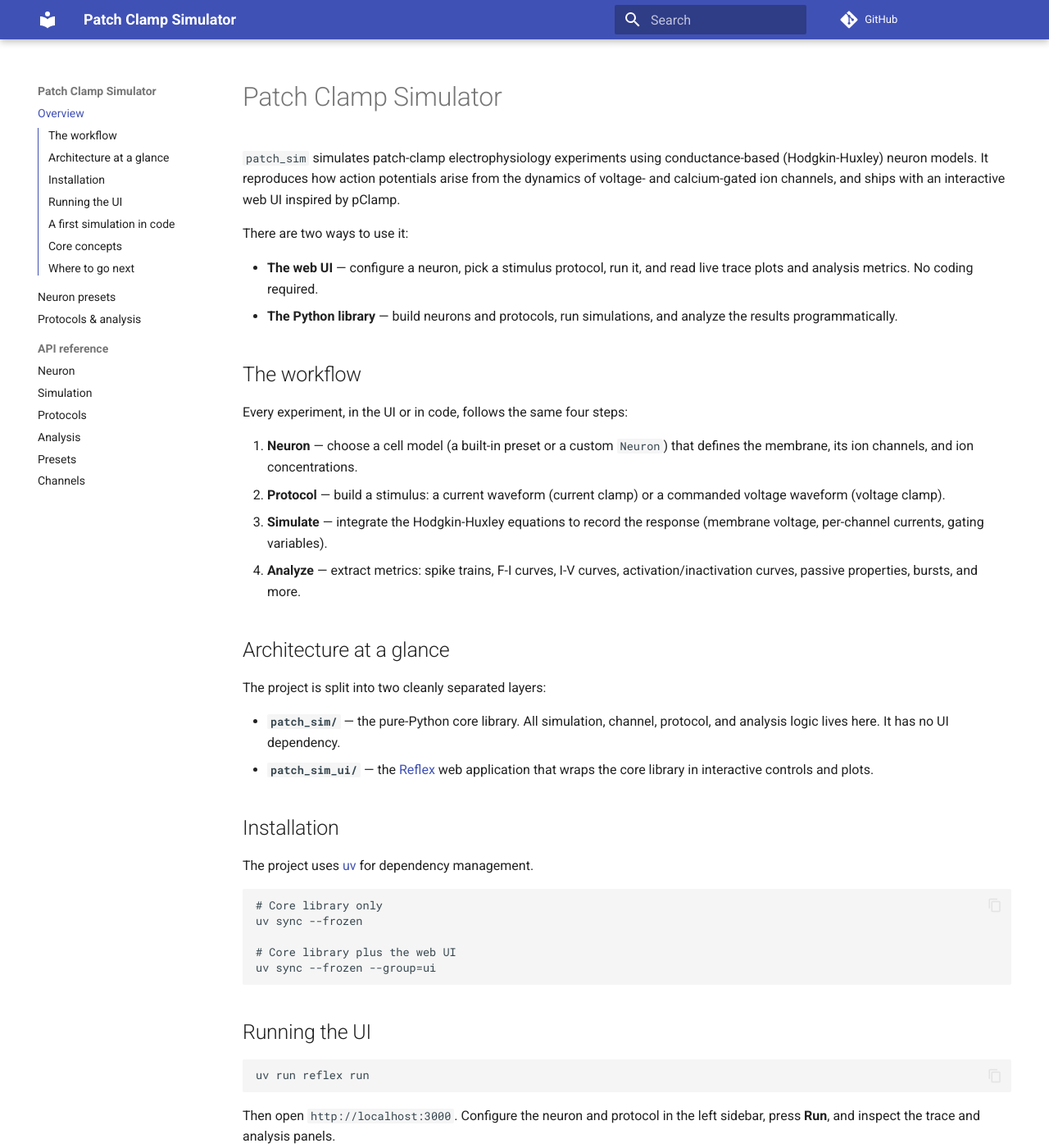
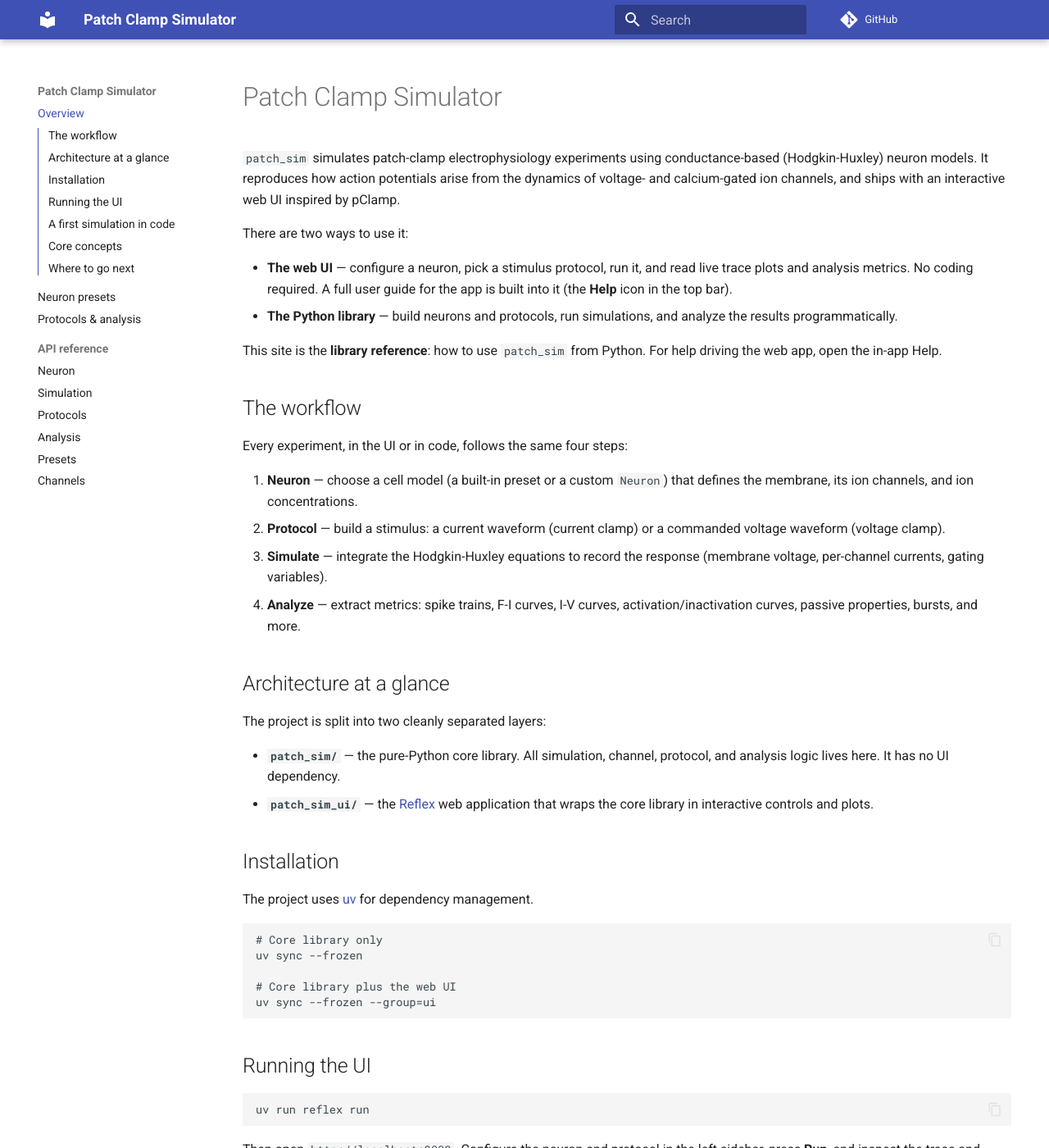
Before and after one commit to JCorson/patch-sim, an MkDocs documentation site: the page built from docs/index.md, in a window 1280 px wide and 1400 px high. Shown: the whole window at 82% size. Built offline with MkDocs 1.6.1 and Material for MkDocs 9.7.7, drawn with Linux system fonts in a browser that asks for light colours; comment, search, counter and statistics services are not loaded; some of the changed text lies outside the part shown.

Commit message:
Reframe library docs site and CLAUDE.md for two doc tracks
The mkdocs site is now explicitly the library/API reference and points UI users
to the in-app Help. CLAUDE.md's Documentation section describes both tracks
(library docs in docs/ -> mkdocs; application docs in patch_sim_ui/help_content/
-> /help) and the screenshot-refresh command.

````diff
--- a/docs/index.md
+++ b/docs/index.md
@@ -8,9 +8,13 @@ and ships with an interactive web UI inspired by pClamp.
 There are two ways to use it:
 
 - **The web UI** — configure a neuron, pick a stimulus protocol, run it, and
-  read live trace plots and analysis metrics. No coding required.
+  read live trace plots and analysis metrics. No coding required. A full user
+  guide for the app is built into it (the **Help** icon in the top bar).
 - **The Python library** — build neurons and protocols, run simulations, and
   analyze the results programmatically.
+
+This site is the **library reference**: how to use `patch_sim` from Python. For
+help driving the web app, open the in-app Help.
 
 ## The workflow
 
@@ -53,7 +57,8 @@ uv run reflex run
 ```
 
 Then open `http://localhost:3000`. Configure the neuron and protocol in the left
-sidebar, press **Run**, and inspect the trace and analysis panels.
+sidebar, press **Run**, and inspect the trace and analysis panels. The app's
+built-in **Help** page walks through each panel in detail.
 
 ## A first simulation in code
 
````
Also changed, not shown: CLAUDE.md (+4 -6 lines).
